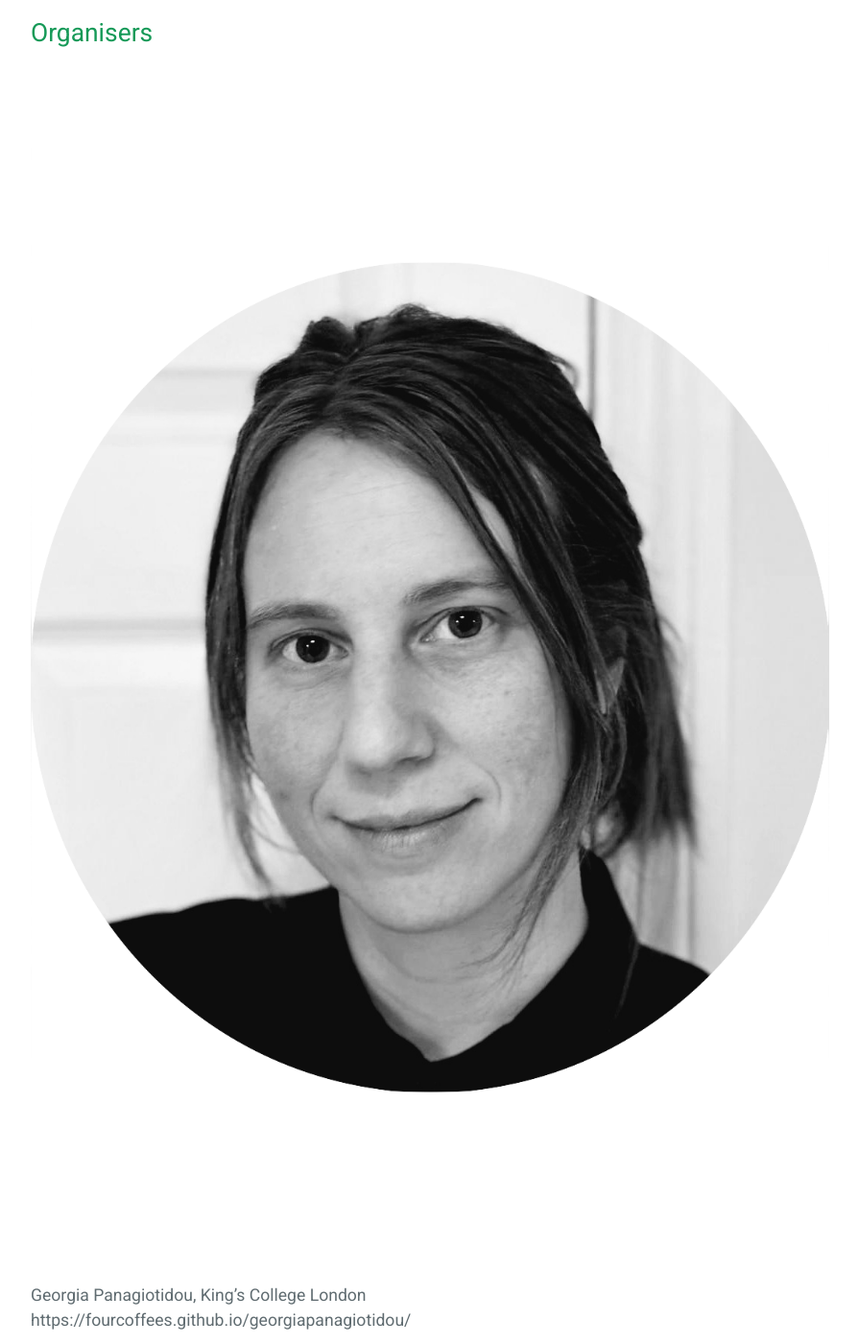
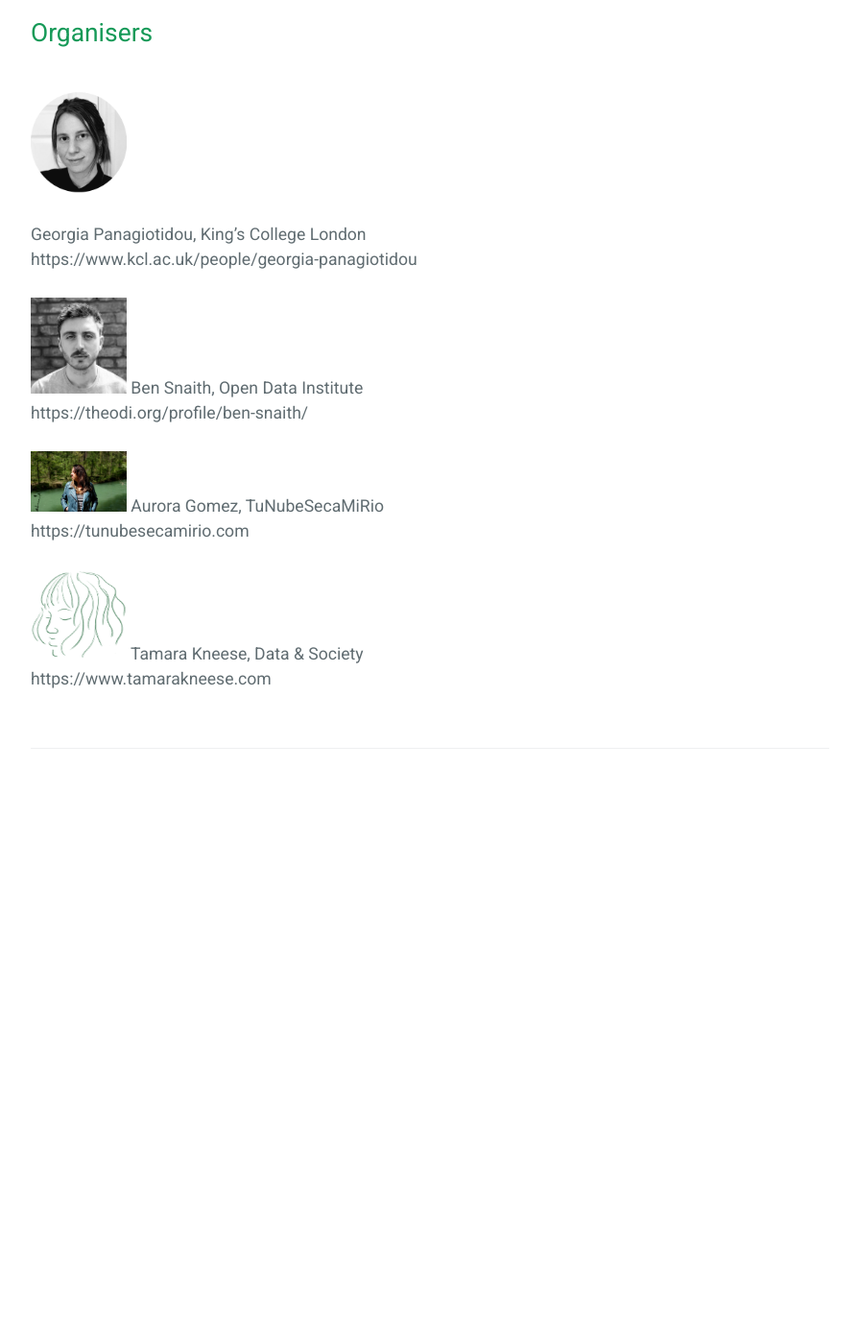
Before and after one commit to FourCoffees/environmentaltactics, a Jekyll site: the page built from index.md, in a window 1280 px wide and 1400 px high, scrolled down 1054 px. Shown: the whole window at 96% size, without its empty margins (192-1087 px from the left). Built offline with Jekyll 4.4.1, drawn with Linux system fonts in a browser that asks for light colours; after the commit the page ends 1898 px from its top, so only the background shows below that.

Commit message:
Update index.md

```diff
--- a/index.md
+++ b/index.md
@@ -19,24 +19,25 @@ Online and at the [Athens Conservatoire](https://www.athensconservatoire.gr/){:t
 <br>
 Jun 24, 2025 @ 2:45pm - 5:15pm Athens, Greece (UTC +3)
 
+
 ## Organisers
-
-![Georgia Panagiotidou](assets/css/georgia2.png)
+<img src="assets/css/georgia2.png" alt="Georgia's Photo" width="100" />
 Georgia Panagiotidou, King's College London
-https://fourcoffees.github.io/georgiapanagiotidou/
+https://www.kcl.ac.uk/people/georgia-panagiotidou
 <br>
-
-![Ben Snaith](assets/css/ben.jpg)
+<br>
+<img src="assets/css/ben.jpg" alt="Ben's Photo" width="100"/>
 Ben Snaith, Open Data Institute
 https://theodi.org/profile/ben-snaith/
 <br>
-
-![Aurora Gomez](assets/css/tunube.jng)
+<br>
+<img src="assets/css/tunebe.jpg" alt="Aurora's Photo" width="100"/>
 Aurora Gomez, TuNubeSecaMiRio
 https://tunubesecamirio.com
 <br>
-
-![Tamara Kneese](assets/css/tkneese.png)
+<br>
+<img src="assets/css/tkneese.png" alt="Tamara's Photo" width="100"/>
 Tamara Kneese, Data & Society
 https://www.tamarakneese.com
 <br>
+<br>
```
